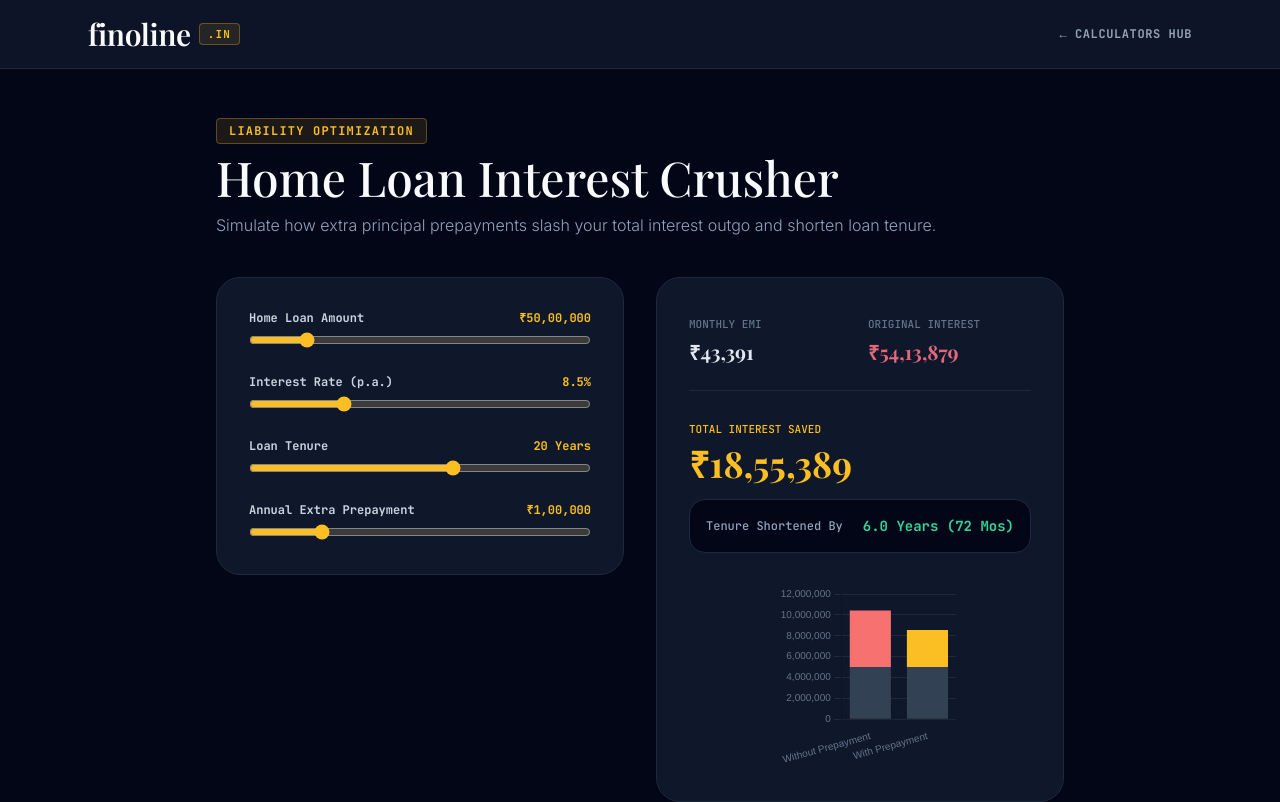
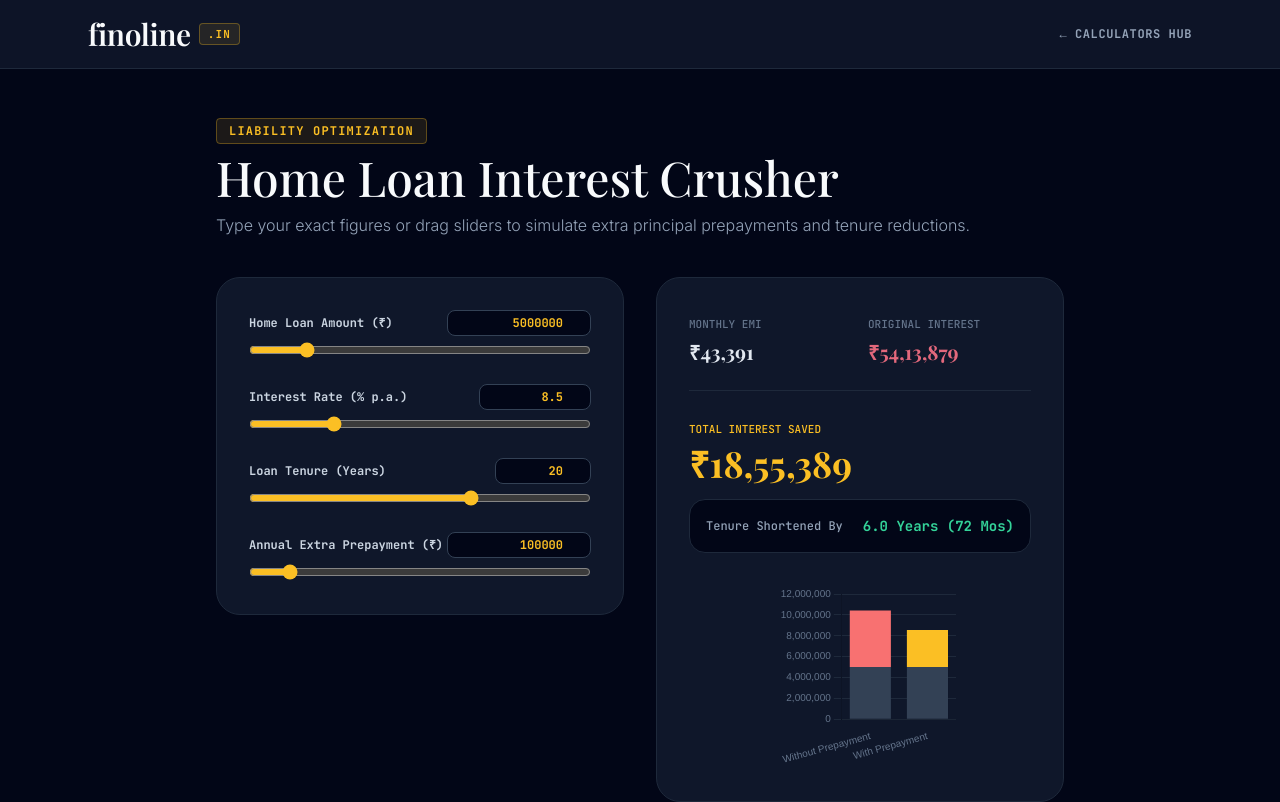
Before and after one commit to gautamdewan199-spec/finoline.in, a plain HTML site: page calculators/home-loan/index.html in a window 1280 px wide. Shown: the top 802 px of the page. Drawn offline with nearby package versions, Linux system fonts and the light colour scheme.

Commit message:
Update index.html

```diff
--- a/calculators/home-loan/index.html
+++ b/calculators/home-loan/index.html
@@ -4,7 +4,7 @@
   <meta charset="UTF-8" />
   <meta name="viewport" content="width=device-width, initial-scale=1.0, maximum-scale=5.0" />
   <title>Home Loan Prepayment & Interest Crusher Engine | finoline.in</title>
-  <meta name="description" content="Calculate home loan EMIs, interest savings, and tenure reduction using lump-sum or annual recurring prepayments." />
+  <meta name="description" content="Calculate home loan EMIs, interest savings, and tenure reduction using lump-sum or annual recurring prepayments with dual slider and numerical inputs." />
 
   <link rel="preconnect" href="https://fonts.googleapis.com">
   <link rel="preconnect" href="https://fonts.gstatic.com" crossorigin>
@@ -48,7 +48,7 @@
     <div class="space-y-3">
       <span class="font-mono text-xs font-bold text-amber-400 bg-amber-400/10 border border-amber-400/30 px-3 py-1 rounded uppercase tracking-widest">Liability Optimization</span>
       <h1 class="font-serif text-3xl md:text-5xl font-normal text-slate-50">Home Loan Interest Crusher</h1>
-      <p class="text-slate-400 text-sm md:text-base font-light">Simulate how extra principal prepayments slash your total interest outgo and shorten loan tenure.</p>
+      <p class="text-slate-400 text-sm md:text-base font-light">Type your exact figures or drag sliders to simulate extra principal prepayments and tenure reductions.</p>
     </div>
 
     <!-- Inputs & Outputs Grid -->
@@ -59,38 +59,38 @@
 
         <!-- Loan Principal -->
         <div class="space-y-2">
-          <div class="flex justify-between font-mono text-xs">
-            <label class="text-slate-300 font-bold">Home Loan Amount</label>
-            <span id="loan-val" class="text-amber-400 font-bold">₹50,00,000</span>
+          <div class="flex justify-between items-center font-mono text-xs">
+            <label class="text-slate-300 font-bold">Home Loan Amount (₹)</label>
+            <input type="number" id="loan-num" min="100000" max="50000000" step="50000" value="5000000" oninput="syncFromNum('loan')" class="bg-slate-950 border border-slate-700 focus:border-amber-400 text-amber-400 font-bold text-right px-3 py-1 rounded-lg w-36 outline-none transition">
           </div>
-          <input type="range" id="loan-input" min="500000" max="30000000" step="500000" value="5000000" oninput="calculateLoan()" class="w-full accent-amber-400 bg-slate-950 h-2 rounded-lg cursor-pointer">
+          <input type="range" id="loan-range" min="500000" max="30000000" step="100000" value="5000000" oninput="syncFromRange('loan')" class="w-full accent-amber-400 bg-slate-950 h-2 rounded-lg cursor-pointer">
         </div>
 
         <!-- Interest Rate -->
         <div class="space-y-2">
-          <div class="flex justify-between font-mono text-xs">
-            <label class="text-slate-300 font-bold">Interest Rate (p.a.)</label>
-            <span id="rate-val" class="text-amber-400 font-bold">8.5%</span>
+          <div class="flex justify-between items-center font-mono text-xs">
+            <label class="text-slate-300 font-bold">Interest Rate (% p.a.)</label>
+            <input type="number" id="rate-num" min="5" max="20" step="0.1" value="8.5" oninput="syncFromNum('rate')" class="bg-slate-950 border border-slate-700 focus:border-amber-400 text-amber-400 font-bold text-right px-3 py-1 rounded-lg w-28 outline-none transition">
           </div>
-          <input type="range" id="rate-input" min="6.5" max="14.0" step="0.1" value="8.5" oninput="calculateLoan()" class="w-full accent-amber-400 bg-slate-950 h-2 rounded-lg cursor-pointer">
+          <input type="range" id="rate-range" min="6.5" max="15.0" step="0.1" value="8.5" oninput="syncFromRange('rate')" class="w-full accent-amber-400 bg-slate-950 h-2 rounded-lg cursor-pointer">
         </div>
 
         <!-- Loan Tenure -->
         <div class="space-y-2">
-          <div class="flex justify-between font-mono text-xs">
-            <label class="text-slate-300 font-bold">Loan Tenure</label>
-            <span id="tenure-val" class="text-amber-400 font-bold">20 Years</span>
+          <div class="flex justify-between items-center font-mono text-xs">
+            <label class="text-slate-300 font-bold">Loan Tenure (Years)</label>
+            <input type="number" id="tenure-num" min="1" max="30" step="1" value="20" oninput="syncFromNum('tenure')" class="bg-slate-950 border border-slate-700 focus:border-amber-400 text-amber-400 font-bold text-right px-3 py-1 rounded-lg w-24 outline-none transition">
           </div>
-          <input type="range" id="tenure-input" min="5" max="30" step="1" value="20" oninput="calculateLoan()" class="w-full accent-amber-400 bg-slate-950 h-2 rounded-lg cursor-pointer">
+          <input type="range" id="tenure-range" min="1" max="30" step="1" value="20" oninput="syncFromRange('tenure')" class="w-full accent-amber-400 bg-slate-950 h-2 rounded-lg cursor-pointer">
         </div>
 
         <!-- Extra Annual Prepayment -->
         <div class="space-y-2">
-          <div class="flex justify-between font-mono text-xs">
-            <label class="text-slate-300 font-bold">Annual Extra Prepayment</label>
-            <span id="prepay-val" class="text-amber-400 font-bold">₹1,00,000</span>
+          <div class="flex justify-between items-center font-mono text-xs">
+            <label class="text-slate-300 font-bold">Annual Extra Prepayment (₹)</label>
+            <input type="number" id="prepay-num" min="0" max="2000000" step="10000" value="100000" oninput="syncFromNum('prepay')" class="bg-slate-950 border border-slate-700 focus:border-amber-400 text-amber-400 font-bold text-right px-3 py-1 rounded-lg w-36 outline-none transition">
           </div>
-          <input type="range" id="prepay-input" min="0" max="500000" step="10000" value="100000" oninput="calculateLoan()" class="w-full accent-amber-400 bg-slate-950 h-2 rounded-lg cursor-pointer">
+          <input type="range" id="prepay-range" min="0" max="1000000" step="10000" value="100000" oninput="syncFromRange('prepay')" class="w-full accent-amber-400 bg-slate-950 h-2 rounded-lg cursor-pointer">
         </div>
 
       </div>
@@ -188,30 +188,43 @@
       return new Intl.NumberFormat('en-IN', { style: 'currency', currency: 'INR', maximumFractionDigits: 0 }).format(Math.max(0, val));
     }
 
+    function syncFromRange(key) {
+      const val = document.getElementById(`${key}-range`).value;
+      document.getElementById(`${key}-num`).value = val;
+      calculateLoan();
+    }
+
+    function syncFromNum(key) {
+      const val = document.getElementById(`${key}-num`).value;
+      if (val !== '' && !isNaN(val)) {
+        document.getElementById(`${key}-range`).value = val;
+        calculateLoan();
+      }
+    }
+
     function calculateLoan() {
-      const P = parseFloat(document.getElementById('loan-input').value);
-      const annualRate = parseFloat(document.getElementById('rate-input').value);
+      const P = parseFloat(document.getElementById('loan-num').value) || 0;
+      const annualRate = parseFloat(document.getElementById('rate-num').value) || 0;
+      const years = parseInt(document.getElementById('tenure-num').value) || 0;
+      const annualPrepayment = parseFloat(document.getElementById('prepay-num').value) || 0;
+
       const r = annualRate / 12 / 100;
-      const years = parseInt(document.getElementById('tenure-input').value);
       const n = years * 12;
-      const annualPrepayment = parseFloat(document.getElementById('prepay-input').value);
 
-      document.getElementById('loan-val').innerText = formatINR(P);
-      document.getElementById('rate-val').innerText = annualRate.toFixed(1) + '%';
-      document.getElementById('tenure-val').innerText = years + ' Years';
-      document.getElementById('prepay-val').innerText = formatINR(annualPrepayment);
+      let emi = 0;
+      let originalInterest = 0;
+      let interestSaved = 0;
+      let monthsSaved = 0;
+      let newTotalInterest = 0;
 
-      // Standard Monthly EMI Calculation
-      const emi = (P * r * Math.pow(1 + r, n)) / (Math.pow(1 + r, n) - 1);
+      if (P > 0 && r > 0 && n > 0) {
+        // Standard Monthly EMI
+        emi = (P * r * Math.pow(1 + r, n)) / (Math.pow(1 + r, n) - 1);
         const originalTotalPayable = emi * n;
-      const originalInterest = originalTotalPayable - P;
-
-      document.getElementById('emi-amount').innerText = formatINR(emi);
-      document.getElementById('original-interest').innerText = formatINR(originalInterest);
+        originalInterest = originalTotalPayable - P;
 
         // Amortization Schedule with Prepayments
         let balance = P;
-      let newTotalInterest = 0;
         let monthsElapsed = 0;
 
         while (balance > 0 && monthsElapsed < n) {
@@ -222,7 +235,7 @@
           let principalForMonth = emi - interestForMonth;
           balance -= principalForMonth;
 
-        // Apply Annual Prepayment at month 12, 24, 36...
+          // Apply Annual Prepayment every 12th month
           if (monthsElapsed % 12 === 0 && balance > 0 && annualPrepayment > 0) {
             balance -= annualPrepayment;
           }
@@ -230,10 +243,14 @@
           if (balance < 0) balance = 0;
         }
 
-      const interestSaved = Math.max(0, originalInterest - newTotalInterest);
-      const monthsSaved = Math.max(0, n - monthsElapsed);
+        interestSaved = Math.max(0, originalInterest - newTotalInterest);
+        monthsSaved = Math.max(0, n - monthsElapsed);
+      }
+
       const yearsSaved = (monthsSaved / 12).toFixed(1);
 
+      document.getElementById('emi-amount').innerText = formatINR(emi);
+      document.getElementById('original-interest').innerText = formatINR(originalInterest);
       document.getElementById('interest-saved').innerText = formatINR(interestSaved);
       document.getElementById('tenure-reduced').innerText = `${yearsSaved} Years (${monthsSaved} Mos)`;
 
```
Lines whose indentation alone changed are shown as unchanged.
